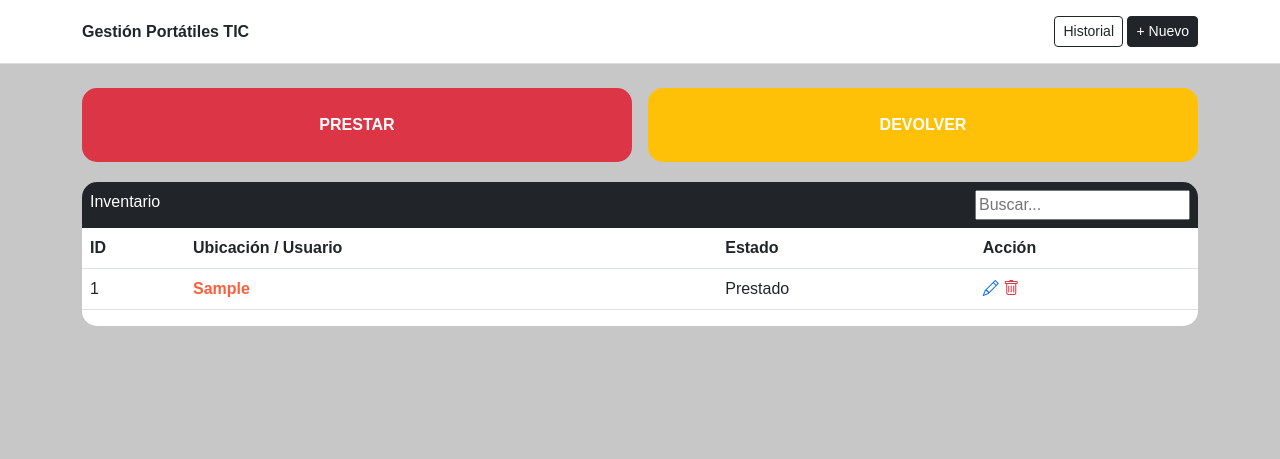
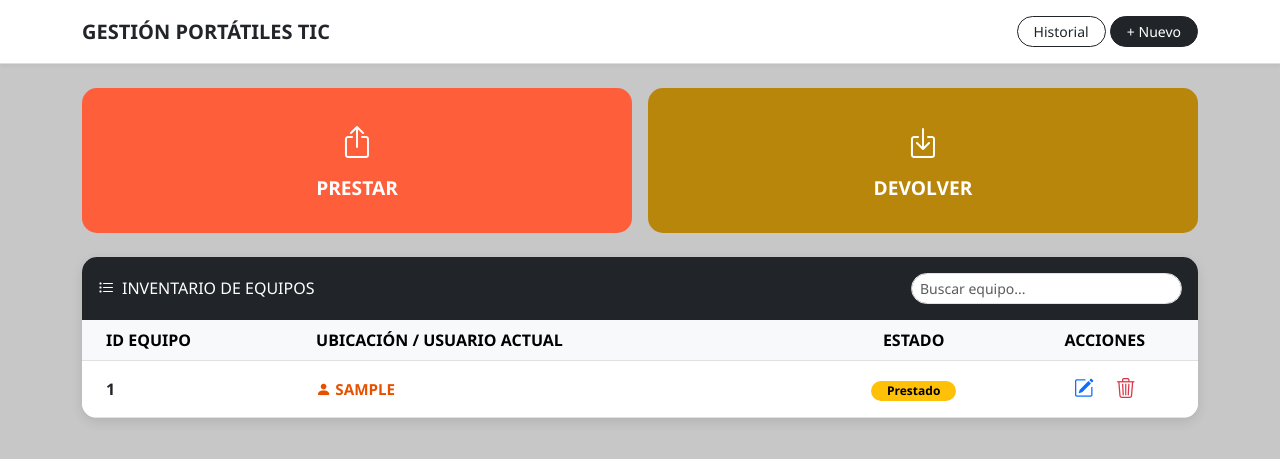
Before and after one commit to jorgekagura-lgtm/inventario-portatiles, a Flask app: page / in a window 1280 px wide. Shown: the top 459 px of the page. Run offline with Flask 3, Linux system fonts and the light colour scheme; tables that the repository leaves empty hold one stand-in row (values such as "Sample post"); a database or web service that is not in the repository returns one stand-in record (values such as "Sample title"); some libraries are stand-ins or nearby versions.

Commit message:
prueba prestamo1

```diff
--- a/app.py
+++ b/app.py
@@ -37,11 +37,18 @@ init_db()
 def index():
     conn = conectar_db()
     cur = conn.cursor(cursor_factory=RealDictCursor)
+    # Consulta mejorada: pedimos explícitamente los datos de portatiles y el nombre del prestamo activo
     query = '''
-        SELECT p.*, pr.persona as usuario_actual
+        SELECT
+            p.id,
+            p.descripcion_tecnica,
+            p.num_serie,
+            p.ubicacion,
+            p.estado,
+            pr.persona AS usuario_actual
         FROM portatiles p
         LEFT JOIN prestamos pr ON p.id = pr.id_portatil AND pr.fecha_devolucion IS NULL
-        ORDER BY p.fecha_registro ASC
+        ORDER BY p.id ASC
     '''
     cur.execute(query)
     portatiles = cur.fetchall()
@@ -102,7 +109,7 @@ def prestar():
         cur.close()
         conn.close()
         return redirect(url_for('index'))
-    cur.execute("SELECT * FROM portatiles WHERE estado = 'Disponible' ORDER BY fecha_registro ASC")
+    cur.execute("SELECT * FROM portatiles WHERE estado = 'Disponible' ORDER BY id ASC")
     disponibles = cur.fetchall()
     cur.close()
     conn.close()
--- a/templates/index.html
+++ b/templates/index.html
@@ -3,72 +3,95 @@
 <head>
     <meta charset="UTF-8">
     <meta name="viewport" content="width=device-width, initial-scale=1.0">
-    <title>Gestión TIC</title>
+    <title>EASD - Gestión TIC</title>
     <link href="https://cdn.jsdelivr.net/npm/bootstrap@5.3.0/dist/css/bootstrap.min.css" rel="stylesheet">
     <link rel="stylesheet" href="https://cdn.jsdelivr.net/npm/bootstrap-icons@1.11.0/font/bootstrap-icons.css">
     <style>
-        body { background-color: #c7c7c7; font-family: sans-serif; }
-        .navbar { background: white; border-bottom: 1px solid #ddd; }
-        .btn-action { padding: 25px; border-radius: 15px; display: flex; flex-direction: column; align-items: center; color: white; text-decoration: none; font-weight: bold; }
-        .inventory-box { background: white; border-radius: 15px; overflow: hidden; margin-top: 20px; }
-        .text-usuario { color: #ff5e3a; font-weight: bold; }
+        body { background-color: #c7c7c7; font-family: 'Segoe UI', Tahoma, Geneva, Verdana, sans-serif; }
+        .navbar { background: white; border-bottom: 1px solid #ddd; box-shadow: 0 2px 4px rgba(0,0,0,0.05); }
+        .btn-action { padding: 30px; border-radius: 15px; display: flex; flex-direction: column; align-items: center; color: white !important; text-decoration: none; font-weight: 800; font-size: 1.2rem; transition: transform 0.2s; }
+        .btn-action:hover { transform: scale(1.02); }
+        .inventory-box { background: white; border-radius: 15px; overflow: hidden; margin-top: 20px; box-shadow: 0 4px 12px rgba(0,0,0,0.1); }
+        .text-usuario { color: #e65100; font-weight: 800; text-transform: uppercase; font-size: 0.95rem; }
+        .text-id { font-weight: bold; color: #007bff; text-decoration: none; }
+        .badge-prestado { background-color: #ffc107; color: #000; font-weight: bold; }
     </style>
 </head>
 <body>
-    <nav class="navbar p-3">
+    <nav class="navbar p-3 sticky-top">
         <div class="container d-flex justify-content-between align-items-center">
-            <span class="fw-bold">Gestión Portátiles TIC</span>
+            <span class="fw-bold fs-5">GESTIÓN PORTÁTILES TIC</span>
             <div>
-                <a href="/historial" class="btn btn-sm btn-outline-dark">Historial</a>
-                <a href="/nuevo_portatil" class="btn btn-sm btn-dark">+ Nuevo</a>
+                <a href="/historial" class="btn btn-sm btn-outline-dark px-3 rounded-pill">Historial</a>
+                <a href="/nuevo_portatil" class="btn btn-sm btn-dark px-3 rounded-pill">+ Nuevo</a>
             </div>
         </div>
     </nav>
 
     <div class="container mt-4">
-        <div class="row g-3">
+        <div class="row g-3 mb-4">
             <div class="col-6">
-                <a href="/prestar" class="btn-action bg-danger">PRESTAR</a>
+                <a href="/prestar" class="btn-action" style="background-color: #ff5e3a;">
+                    <i class="bi bi-box-arrow-up fs-2 mb-2"></i> PRESTAR
+                </a>
             </div>
             <div class="col-6">
-                <a href="/devolver" class="btn-action bg-warning">DEVOLVER</a>
+                <a href="/devolver" class="btn-action" style="background-color: #b8860b;">
+                    <i class="bi bi-box-arrow-in-down fs-2 mb-2"></i> DEVOLVER
+                </a>
             </div>
         </div>
 
         <div class="inventory-box">
-            <div class="bg-dark text-white p-2 d-flex justify-content-between">
-                <span>Inventario</span>
-                <input type="text" id="busqueda" placeholder="Buscar...">
+            <div class="bg-dark text-white p-3 d-flex justify-content-between align-items-center">
+                <h6 class="m-0"><i class="bi bi-list-task me-2"></i>INVENTARIO DE EQUIPOS</h6>
+                <input type="text" id="busqueda" class="form-control form-control-sm w-25 rounded-pill" placeholder="Buscar equipo...">
             </div>
-            <table class="table">
-                <thead>
+            <div class="table-responsive">
+                <table class="table table-hover align-middle m-0">
+                    <thead class="table-light">
                         <tr>
-                        <th>ID</th>
-                        <th>Ubicación / Usuario</th>
-                        <th>Estado</th>
-                        <th>Acción</th>
+                            <th class="ps-4">ID EQUIPO</th>
+                            <th>UBICACIÓN / USUARIO ACTUAL</th>
+                            <th class="text-center">ESTADO</th>
+                            <th class="text-center">ACCIONES</th>
                         </tr>
                     </thead>
                     <tbody>
                         {% for p in portatiles %}
                         <tr class="fila">
-                        <td>{{ p.id }}</td>
+                            <td class="ps-4 text-id">{{ p.id }}</td>
                             <td>
                                 {% if p.estado == 'Prestado' %}
-                                <span class="text-usuario">{{ p.usuario_actual }}</span>
+                                    {% if p.usuario_actual %}
+                                        <span class="text-usuario">
+                                            <i class="bi bi-person-fill me-1"></i>{{ p.usuario_actual }}
+                                        </span>
                                     {% else %}
-                                {{ p.ubicacion }}
+                                        <span class="text-muted small italic text-danger">Sin nombre registrado</span>
+                                    {% endif %}
+                                {% else %}
+                                    <span class="text-secondary"><i class="bi bi-geo-alt me-1"></i>{{ p.ubicacion }}</span>
                                 {% endif %}
                             </td>
-                        <td>{{ p.estado }}</td>
-                        <td>
-                            <a href="/editar_equipo/{{ p.id }}"><i class="bi bi-pencil"></i></a>
-                            <a href="/eliminar_equipo/{{ p.id }}" class="text-danger"><i class="bi bi-trash"></i></a>
+                            <td class="text-center">
+                                {% if p.estado == 'Disponible' %}
+                                    <span class="badge bg-success rounded-pill px-3">Disponible</span>
+                                {% elif p.estado == 'Prestado' %}
+                                    <span class="badge badge-prestado rounded-pill px-3">Prestado</span>
+                                {% else %}
+                                    <span class="badge bg-danger rounded-pill px-3">{{ p.estado }}</span>
+                                {% endif %}
+                            </td>
+                            <td class="text-center">
+                                <a href="/editar_equipo/{{ p.id }}" class="btn btn-sm text-primary"><i class="bi bi-pencil-square fs-5"></i></a>
+                                <a href="/eliminar_equipo/{{ p.id }}" class="btn btn-sm text-danger" onclick="return confirm('¿Eliminar equipo?')"><i class="bi bi-trash3 fs-5"></i></a>
                             </td>
                         </tr>
                         {% endfor %}
                     </tbody>
                 </table>
+            </div>
         </div>
     </div>
 
```
Lines whose indentation alone changed are shown as unchanged.
